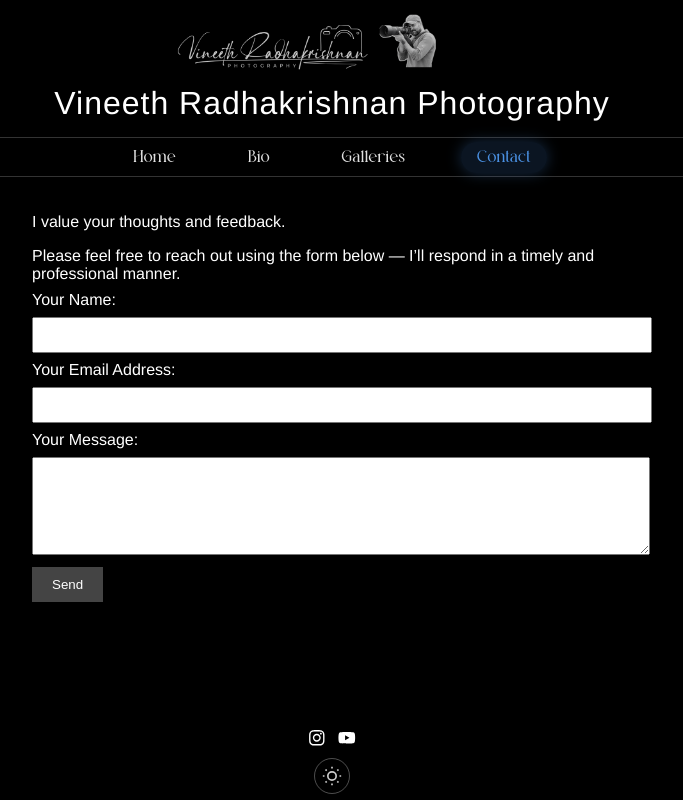
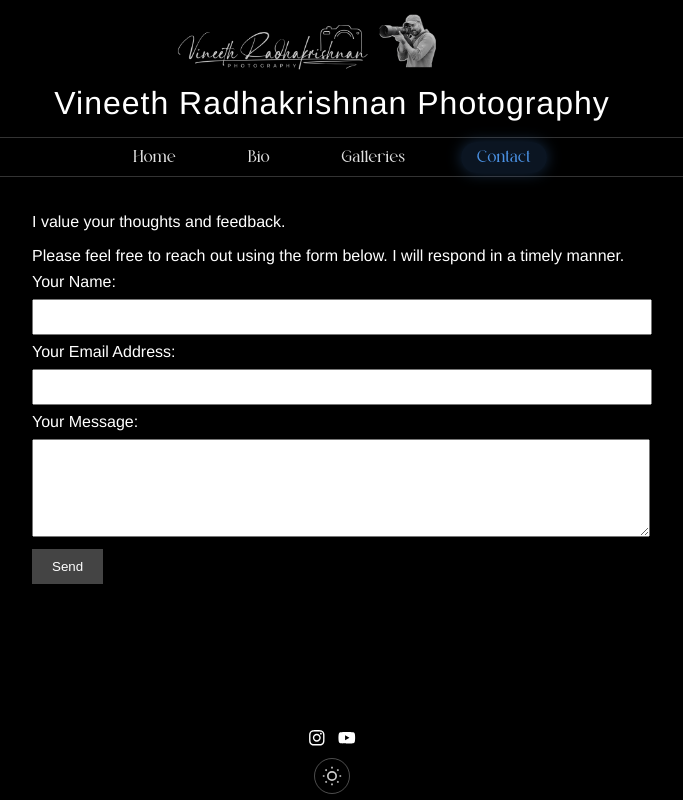
Before and after one commit to vinikrish/vineeth-photography, a React (Create React App) app: page /contact in a window 1280 px wide. Shown: the whole page, without its empty margins (308-991 px from the left). Built offline with nearby package versions, Linux system fonts and the light colour scheme.

Commit message:
Contact page: update copy per user request (dash to period; ‘I’ll’ to ‘I will’; remove ‘professional’).

```diff
--- a/src/pages/Contact.js
+++ b/src/pages/Contact.js
@@ -49,7 +49,7 @@ function Contact() {
     <div className="contact-page">
       <p className="contact-subtext">I value your thoughts and feedback.</p>
       <p className="contact-subtext">
-        Please feel free to reach out using the form below — I’ll respond in a timely and professional manner.
+        Please feel free to reach out using the form below. I will respond in a timely manner.
       </p>
 
       <form ref={formRef} onSubmit={handleSubmit} className="contact-form">
```
